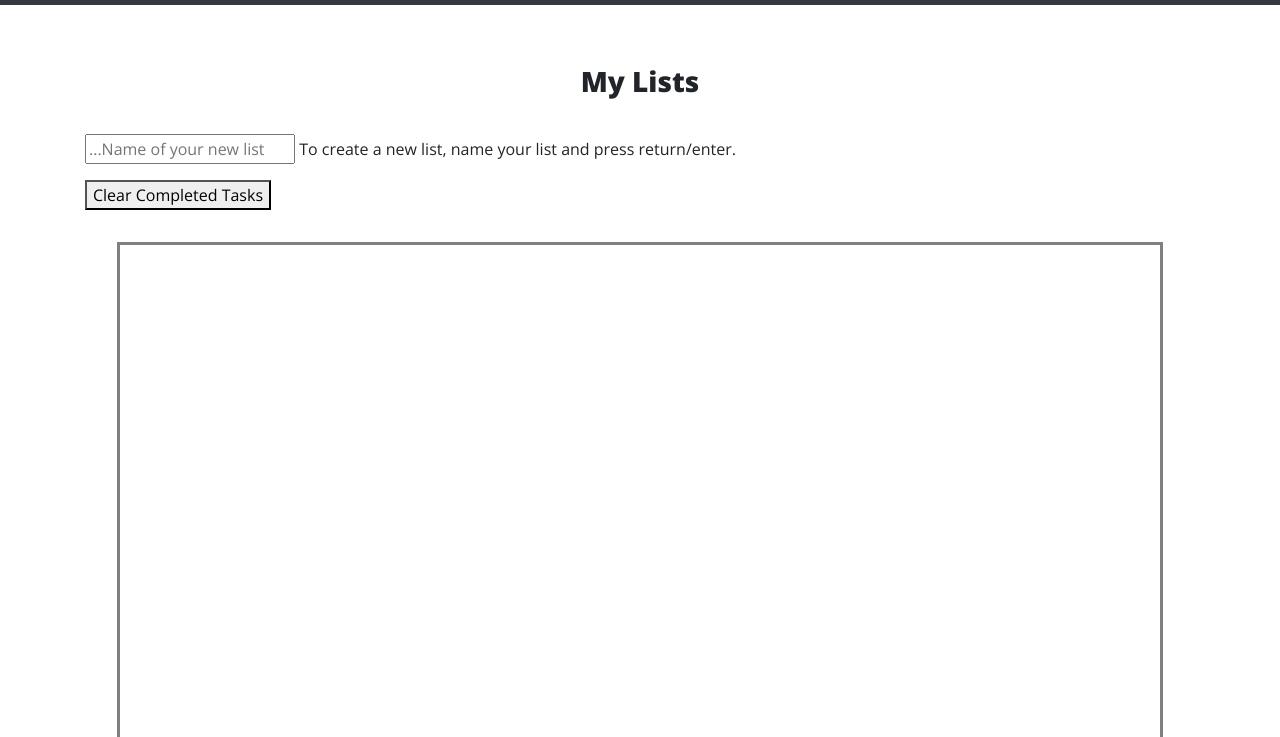
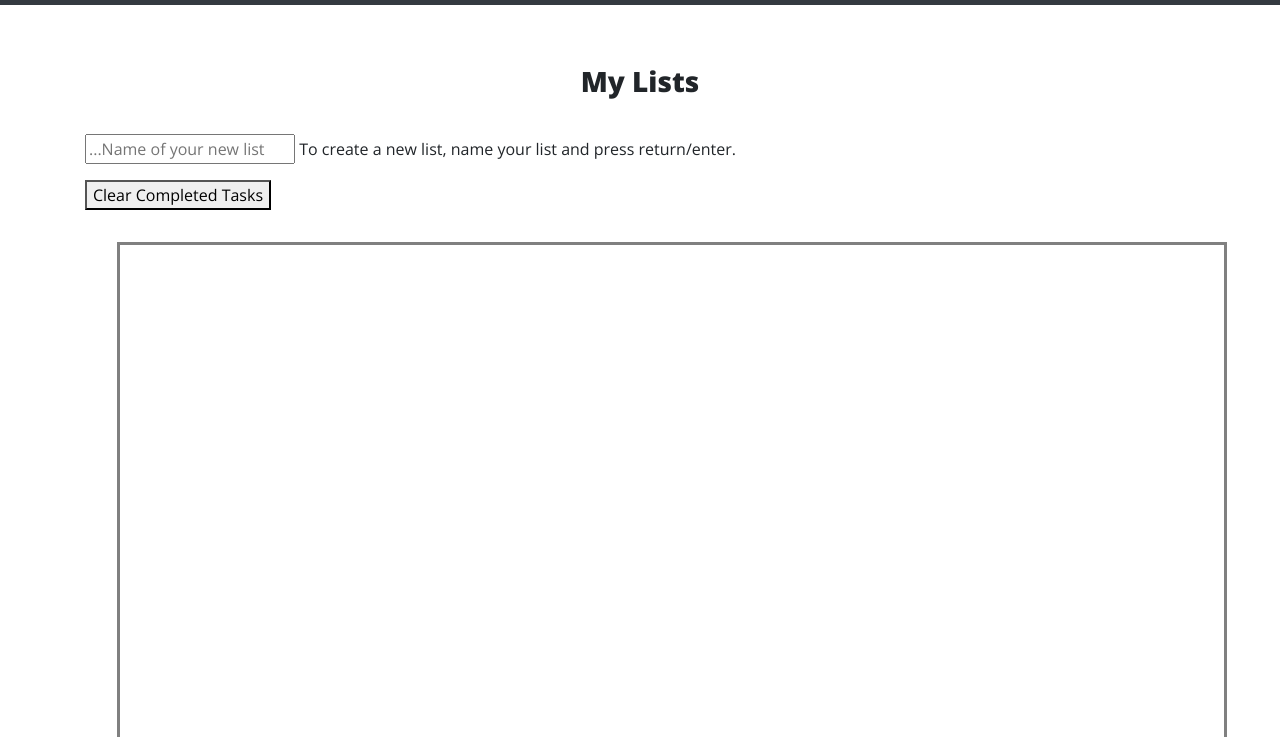
Before and after one commit to TheOleDoc/FreeTime-ToDo-App, a website: page index.html in a window 1280 px wide. Shown: the part 63-800 px from the top of the page. Drawn offline with nearby package versions, Linux system fonts and the light colour scheme.

Commit message:
removed-js-old-comments

```diff
--- a/SCSS/style.scss
+++ b/SCSS/style.scss
@@ -1,5 +1,6 @@
 .itembox {
   margin-bottom: .6em;
+  width: auto;
 }
 
 .clearCompBtn {
@@ -33,6 +34,7 @@
   border-style: solid;
   border-color: grey;
   //min-height: 800px;
+  width: auto;
 }
 
 #allLists {
@@ -41,7 +43,12 @@
   border-style: solid;
   border-color: grey;
   min-height: 800px;
+  width: 100%;
   display: flex;
+}
+
+.allMyLists {
+  width: inherit;
 }
 
 
```
Also changed, not shown: JS/main.js (+0 -13 lines), CSS/style.css.
